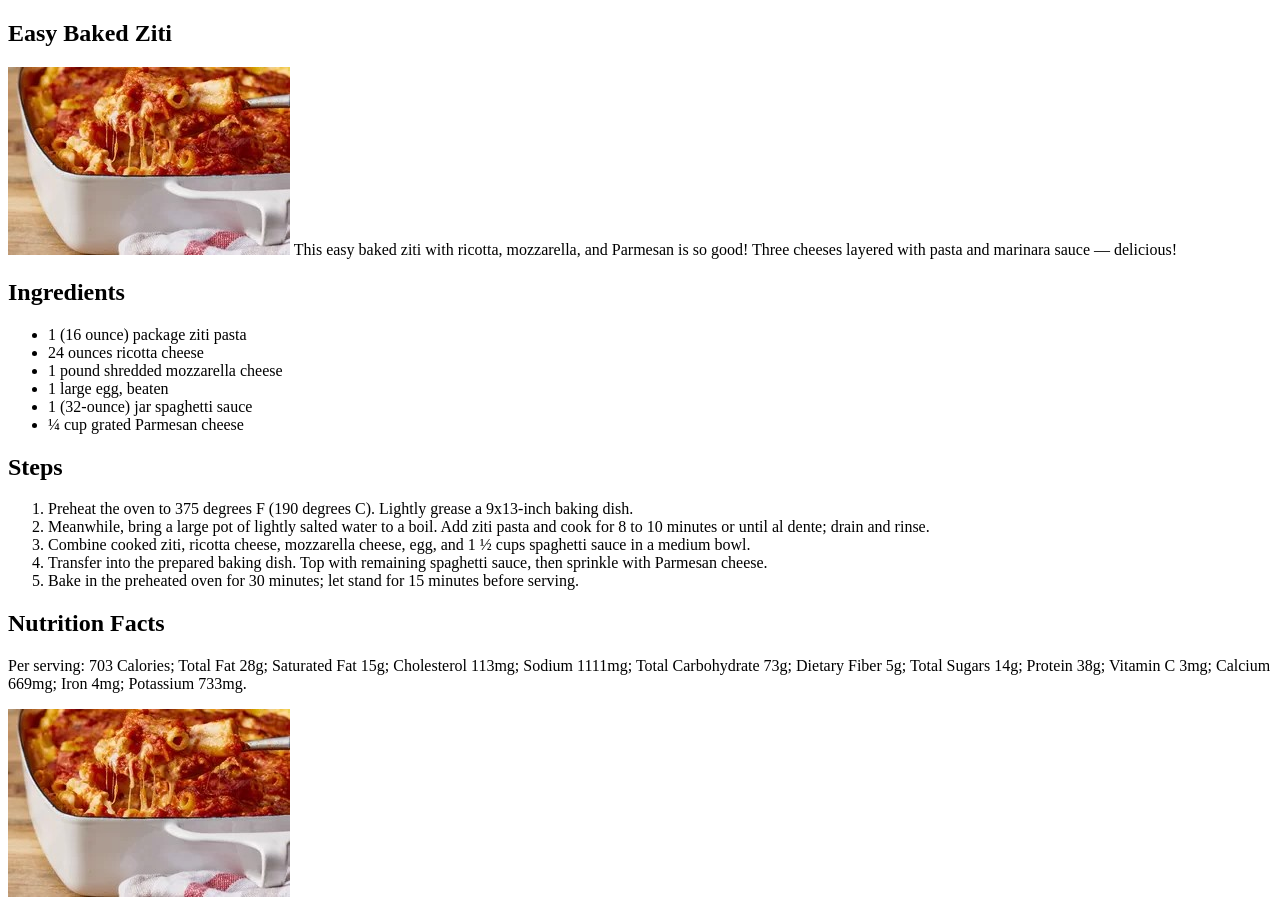
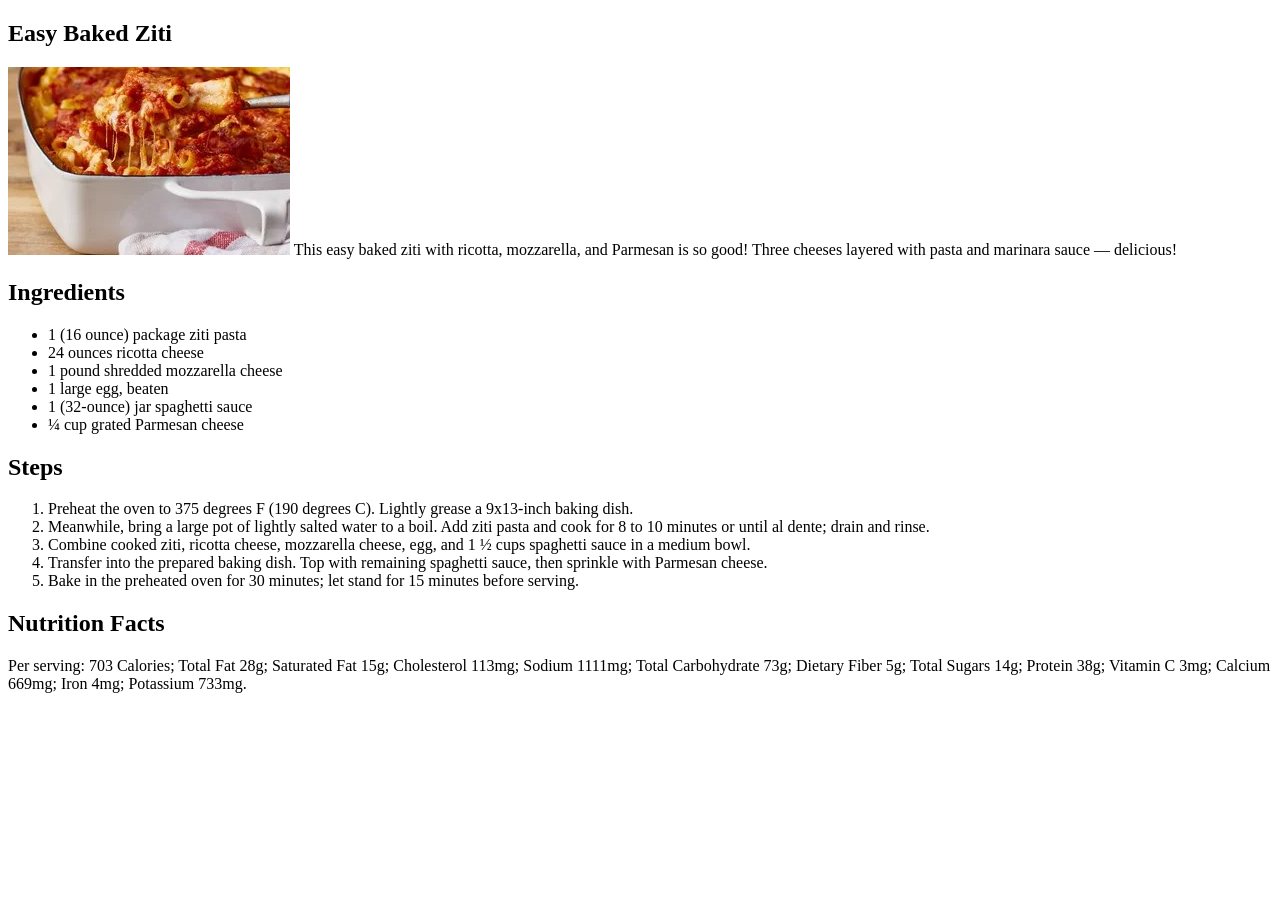
Before and after one commit to free-care/odin-recipes, a plain HTML site: page recipes/ziti.html in a window 1280 px wide. After the commit the page ends 800 px from the top, so only its background shows below. Drawn offline with Linux system fonts and the light colour scheme.

Commit message:
Edit README.md file

```diff
--- a/recipes/ziti.html
+++ b/recipes/ziti.html
@@ -43,7 +43,5 @@
             Per serving: 703 Calories; Total Fat 28g; Saturated Fat 15g; Cholesterol 113mg; Sodium 1111mg; Total Carbohydrate 73g; Dietary Fiber 5g; Total Sugars 14g; Protein 38g; Vitamin C 3mg; Calcium 669mg; Iron 4mg; Potassium 733mg.
         </p>
     </section>
-
-    <img src="../images/ziti.jpeg" alt="">
 </body>
 </html>
```
Also changed, not shown: 1 other file.
